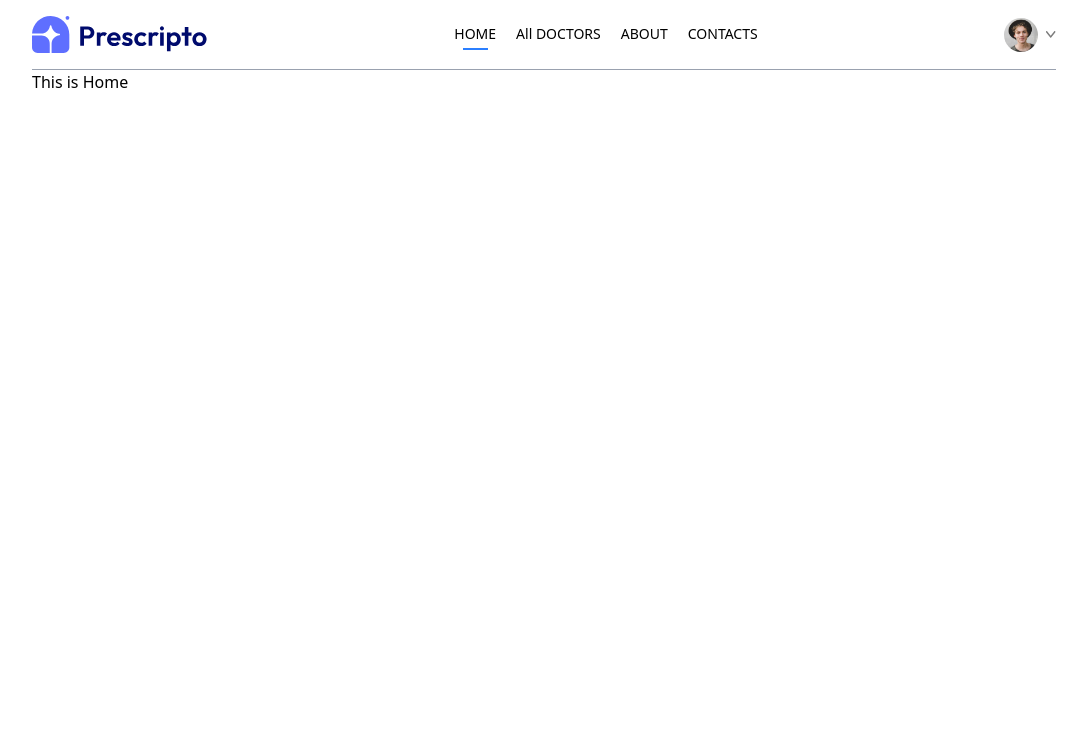
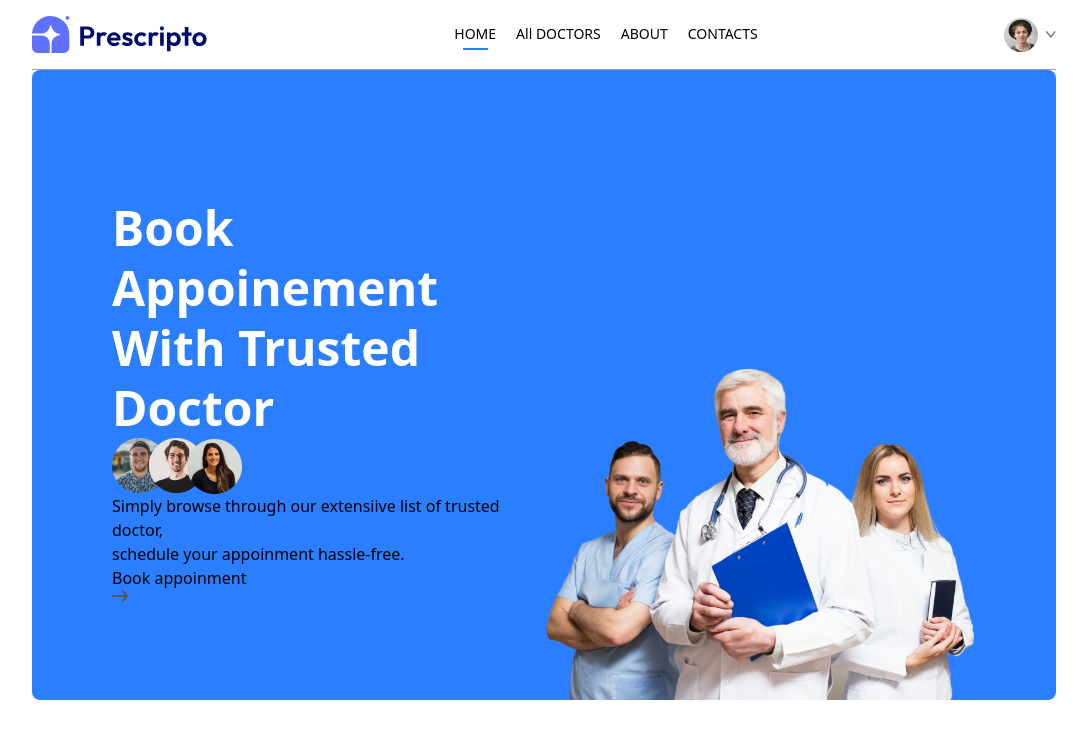
Before and after one commit to roshan-bajgain/Doctor_Appoinment_System_Front-end, a React (Vite) app: page / in a window 1280 px wide. Shown: the top 738 px of the page, without its empty margins (96-1183 px from the left). Built offline with nearby package versions, Linux system fonts and the light colour scheme.

Commit message:
Add Header page with text, image and style

```diff
--- /dev/null
+++ b/src/components/Header.jsx
@@ -0,0 +1,30 @@
+import React from "react";
+import { assets } from "../assets/assets";
+const Header = () => {
+  return (
+    <div className="flex flex-col md:flex-row flex-wrap bg-blue-500 rounded-lg px-6 md:px-10 lg:px-20">
+      {/* Left side */}
+      <div className="md:w-1/2 flex-col items-start justify-center gap-4 py-10 m-auto md:py-[10vw] md:mb-[-30px]">
+        <p className="text-3xl md:text-4xl lg:text-5xl text-white font-semibold leading-tight md:leading-tight lg:leading-tight">
+          Book Appoinement <br /> With Trusted Doctor
+        </p>
+        <div>
+          <img src={assets.group_profiles} alt="Group profile" />
+          <p>
+            Simply browse through our extensiive list of trusted doctor,
+            <br /> schedule your appoinment hassle-free.
+          </p>
+        </div>
+        <a href="">
+          Book appoinment <img src={assets.arrow_icon} alt="Arrow icon" />
+        </a>
+      </div>
+      {/* right side */}
+      <div className="md:w-1/2 relative">
+        <img className="w-full md:absolute bottom-0 h-auto rounded-lg" src={assets.header_img} alt="Header image" />
+      </div>
+    </div>
+  );
+};
+
+export default Header;
--- a/src/pages/Home.jsx
+++ b/src/pages/Home.jsx
@@ -1,8 +1,9 @@
 import React from 'react'
+import Header from '../components/Header'
 
 const Home = () => {
   return (
-    <div>This is Home</div>
+    <div><Header /></div>
   )
 }
 
```
